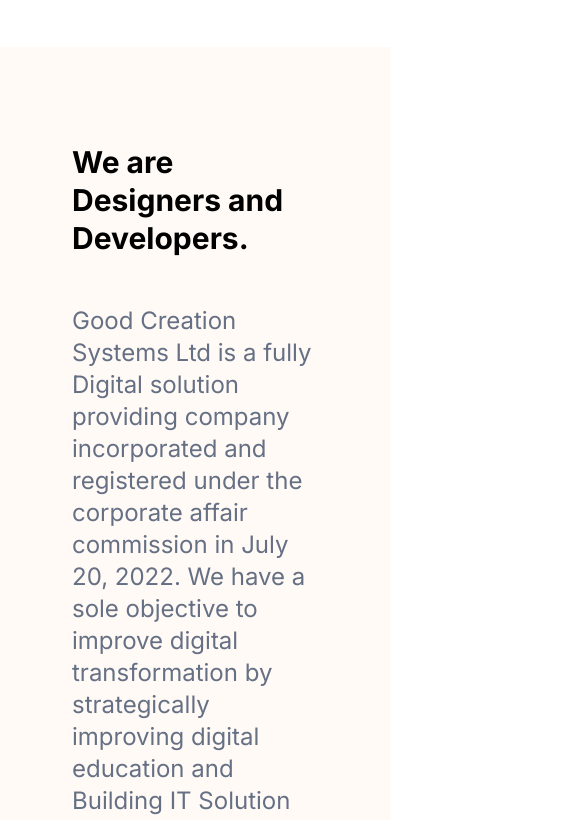
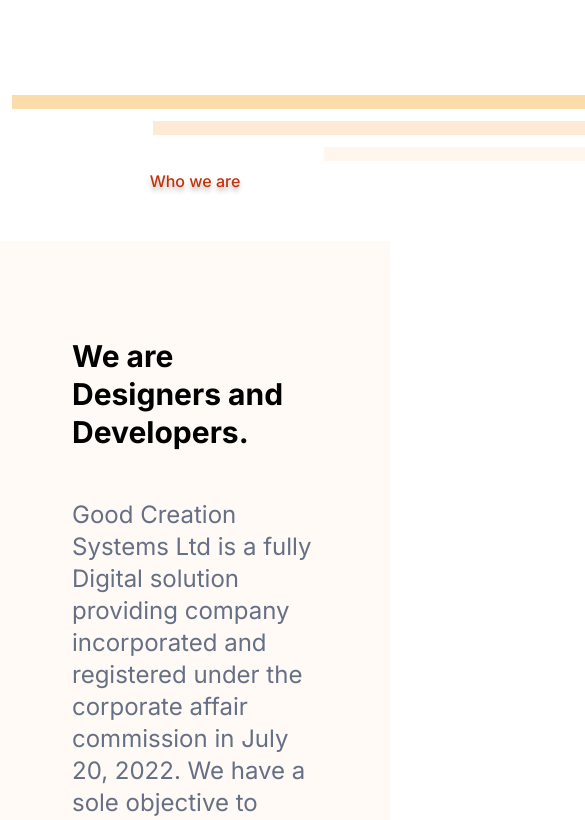
Before and after one commit to Roymaniac/good-creation-landing-page, a plain HTML site: page index.html in a window 390 px wide. Shown: the part 876-1696 px from the top of the page, 585 px wide, since content can reach past the window. Drawn offline with Linux system fonts and the light colour scheme.

Commit message:
made divider responsive on all screens, added live demo link

```diff
--- a/index.html
+++ b/index.html
@@ -49,8 +49,12 @@
         </div>
 
         <!-- divider -->
-        <div class="atext-center my-5 d-none">
-          <img class="mt-5" src="./images/Tags.svg" alt="design-tag" />
+        <div class="text-center my-5 d-sm-none d-xl-block">
+          <img
+            class="mt-5 image-fluid"
+            src="./images/Tags.svg"
+            alt="design-tag"
+          />
 
           <p class="mt-2 mb-5 text-center text-feature">Who we are</p>
         </div>
```
Also changed, not shown: 1 other file.
